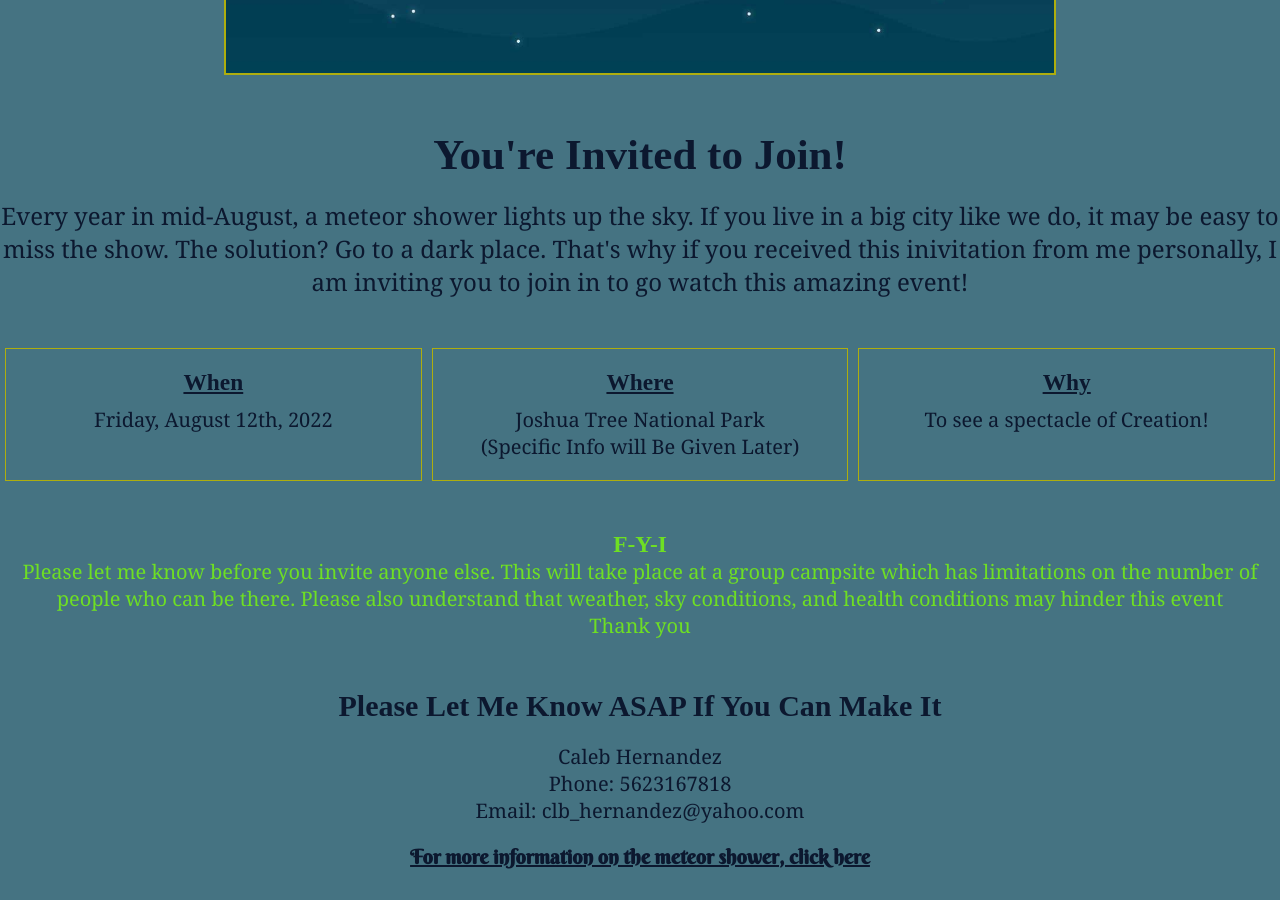
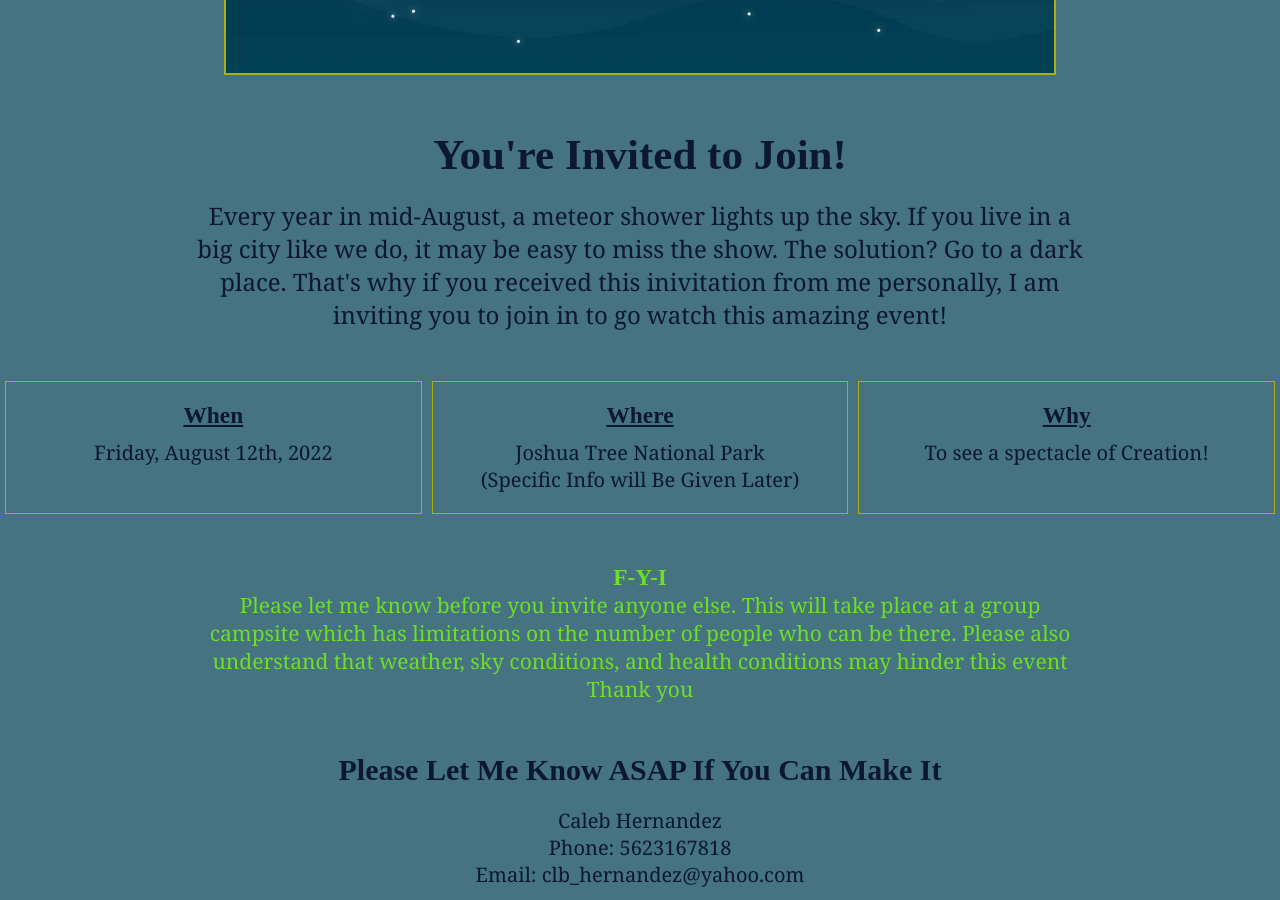
Before and after one commit to CAHernandez7/CAHernandez7.github.io, a plain HTML site: page Personal/Perseid-Meteor-Shower/2022/index.html in a window 1280 px wide. Shown: the part 626-1526 px from the top of the page. Drawn offline with Linux system fonts and the light colour scheme; a web font is replaced by a local one.

```diff
--- a/Personal/Perseid-Meteor-Shower/2022/Resources/style.css
+++ b/Personal/Perseid-Meteor-Shower/2022/Resources/style.css
@@ -91,6 +91,18 @@
     margin-bottom: 50px;
 }
 
+@media only screen and (min-width: 768.1px){
+    .information-area {
+        display: flex;
+        flex-direction: column;
+        align-items: center;
+    }
+
+    .information-area p {
+        width: 70%;
+    }
+}
+
 /* Questions */
 .questions-area {
     display: flex;
@@ -125,9 +137,27 @@
     margin-bottom: 50px;
 }
 
+
+
 .FYI * {
     color:rgb(110, 223, 35);
 
+}
+
+.FYI-area p {
+    font-size: 1.05rem;
+}
+
+@media only screen and (min-width: 768.1px){
+    .FYI {
+        display: flex;
+        flex-direction: column;
+        align-items: center;
+    }
+
+    .FYI p {
+        width: 70%;
+    }
 }
 
 footer {
```
